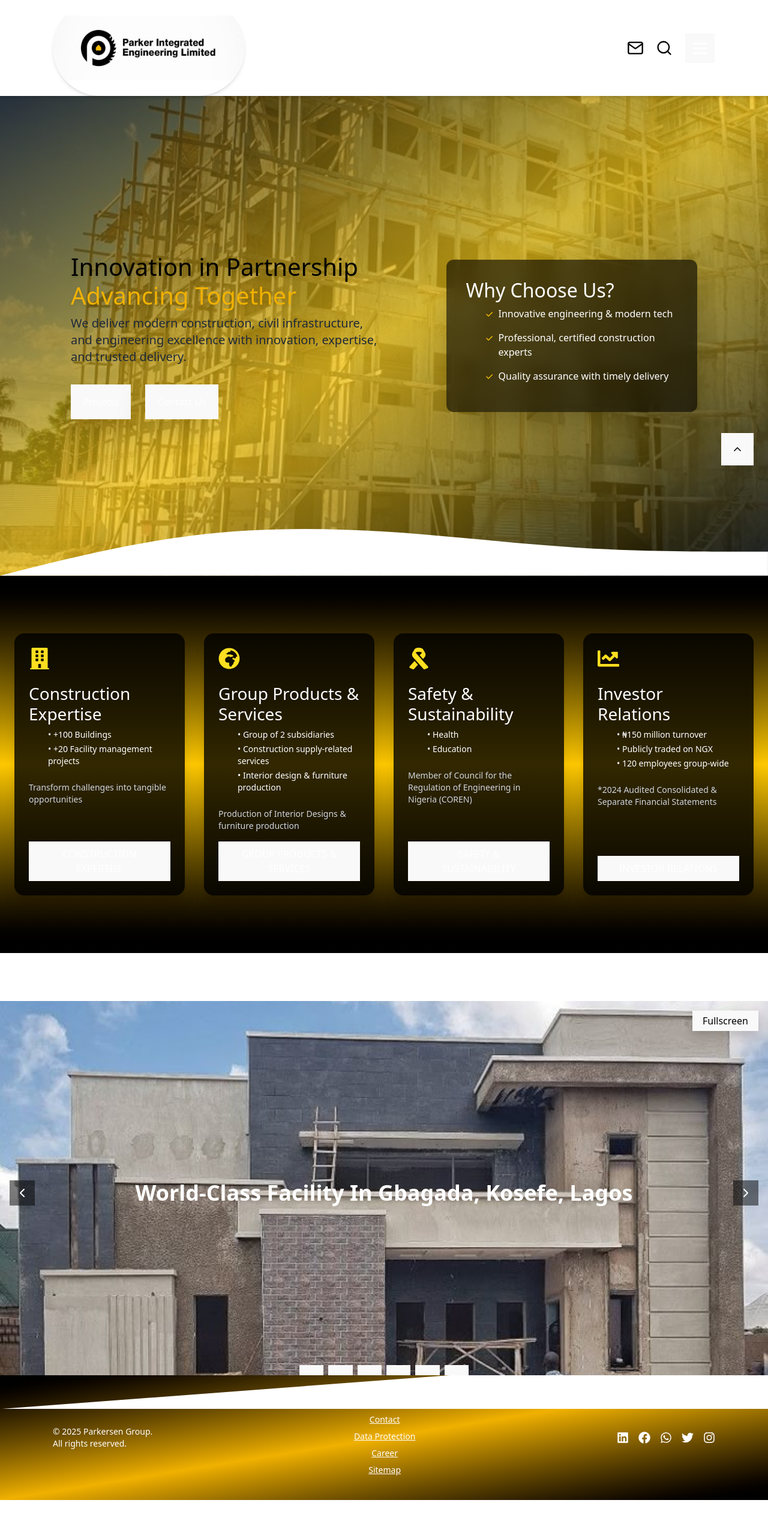
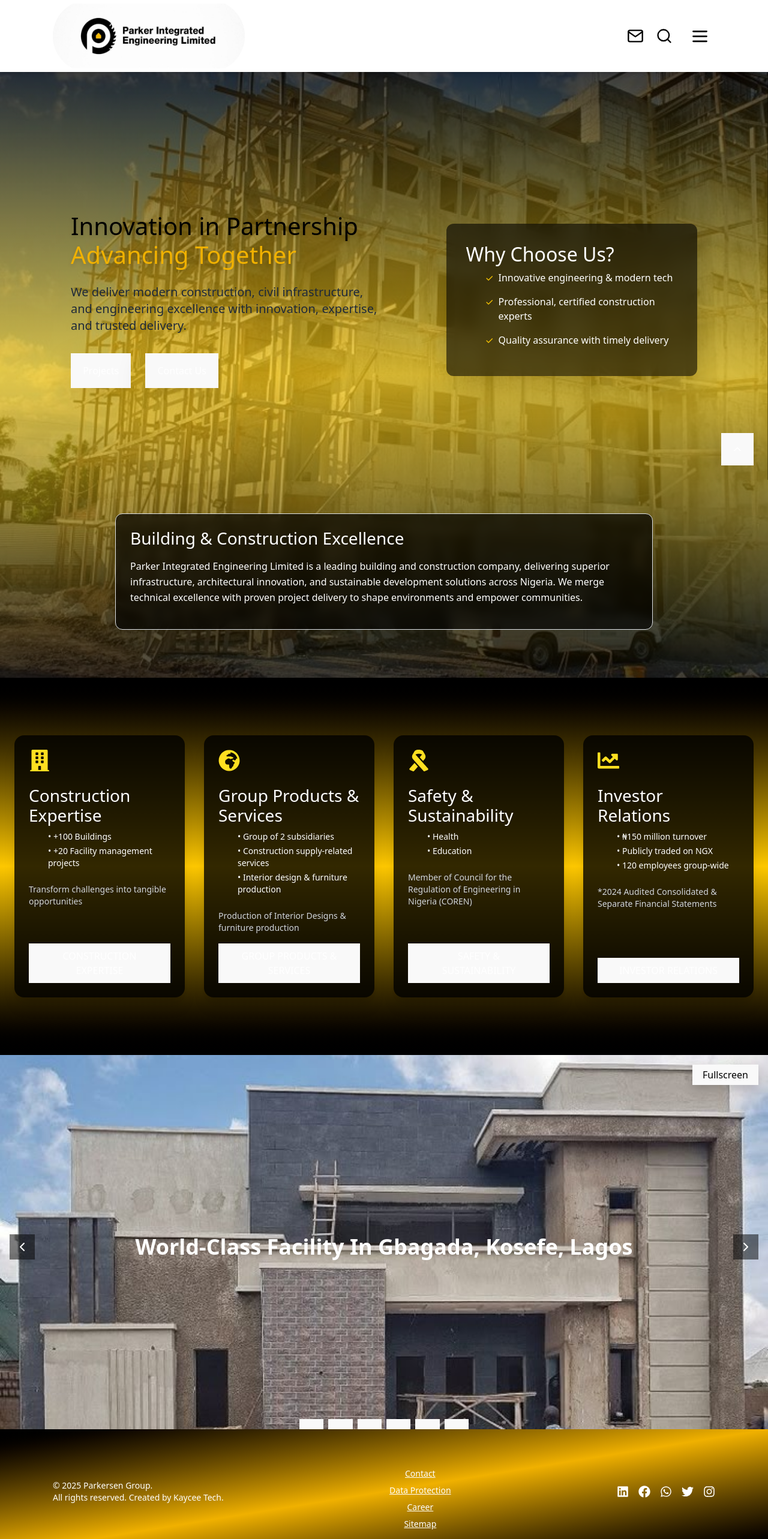
Before and after one commit to Kelechukwu500/Parkersen-Group, a React (Vite) app: page / in a window 1280 px wide. Shown: the top 2566 px of the page at 60% size. Before the commit the page ends 2501 px from the top, so only its background shows below. Built offline with nearby package versions, Linux system fonts and the light colour scheme.

Commit message:
deployment

```diff
--- a/package.json
+++ b/package.json
@@ -16,6 +16,7 @@
     "bootstrap": "^5.3.7",
     "emailjs-com": "^3.2.0",
     "framer-motion": "^12.19.1",
+    "fuse.js": "^7.1.0",
     "lucide-react": "^0.522.0",
     "react": "^19.1.0",
     "react-dom": "^19.1.0",
--- a/src/CardButtonPages/ConstructionExpertise.jsx
+++ b/src/CardButtonPages/ConstructionExpertise.jsx
@@ -58,7 +58,7 @@ const ConstructionExpertise = () => {
                   ref={imageRef}
                   src={item.image}
                   alt={item.title}
-                  className="w-full md:w-1/3 rounded-xl shadow-lg"
+                  className="w-full md:w-[400px] h-[300px] object-cover rounded-xl shadow-lg"
                   initial={{ opacity: 0, x: -50 }}
                   animate={isInView ? { opacity: 1, x: 0 } : {}}
                   transition={{ duration: 0.6, delay: 0.2 }}
@@ -96,7 +96,7 @@ const ConstructionExpertise = () => {
         {/* Contact Button */}
         <div className="mt-10 text-center">
           <Link to="/contact-us">
-            <button className="bg-yellow-400 hover:bg-yellow-500 text-white font-bold px-8 py-3 rounded-xl shadow-lg transition">
+            <button className="bg-black-500 hover:bg-yellow-500 text-white font-bold px-8 py-3 rounded-xl shadow-lg transition">
               Contact Us
             </button>
           </Link>
--- a/src/CardButtonPages/InvestorRelations.jsx
+++ b/src/CardButtonPages/InvestorRelations.jsx
@@ -140,7 +140,7 @@ const InvestorRelations = () => {
             to guide our operations with transparency and innovation.
           </p>
           <Link to="/board-of-directors">
-            <button className="mt-6 px-5 py-2 bg-yellow-500 text-white rounded shadow font-semibold">
+            <button className="mt-6 px-5 py-2 bg-black-500 text-white rounded shadow font-semibold">
               Board of Directors
             </button>
           </Link>
@@ -157,7 +157,7 @@ const InvestorRelations = () => {
             Solving Your Construction Needs with Innovation
           </p>
           <Link to="/contact-us">
-            <button className="px-6 py-3 bg-yellow-500 text-white font-semibold rounded-lg shadow-lg hover:bg-yellow-400 transition">
+            <button className="px-6 py-3 bg-black-500 text-white font-semibold rounded-lg shadow-lg hover:bg-yellow-400 transition">
               Contact Us
             </button>
           </Link>
--- a/src/CardButtonPages/Sustainability.jsx
+++ b/src/CardButtonPages/Sustainability.jsx
@@ -45,7 +45,7 @@ const Sustainability = () => {
               in our projects, planning, and partnerships.
             </p>
             <Link to="/policies/sustainability-report">
-              <button className="bg-yellow-400 text-white font-bold px-6 py-2 rounded-lg">
+              <button className="bg-black-500 text-white font-bold px-6 py-2 rounded-lg">
                 Sustainability Report 2023
               </button>
             </Link>
@@ -104,7 +104,7 @@ const Sustainability = () => {
               minimize risks while maintaining operational efficiency.
             </p>
             <Link to="/policies/hse-policy">
-              <button className="bg-yellow-400 text-white font-bold px-6 py-2 rounded-lg">
+              <button className="bg-black-500 text-white font-bold px-6 py-2 rounded-lg">
                 HSE Policy
               </button>
             </Link>
@@ -182,7 +182,7 @@ const Sustainability = () => {
         {/* Contact Us Button */}
         <div className="text-center mt-10">
           <Link to="/contact-us">
-            <button className="bg-yellow-400 hover:bg-yellow-500 text-white font-bold px-8 py-3 rounded-xl shadow-lg transition">
+            <button className="bg-black-500 hover:bg-yellow-500 text-white font-bold px-8 py-3 rounded-xl shadow-lg transition">
               Contact Us
             </button>
           </Link>
--- a/src/Components/Footer.jsx
+++ b/src/Components/Footer.jsx
@@ -16,14 +16,6 @@ const Footer = () => {
 
   return (
     <footer className="w-screen relative -mt-4 text-white overflow-hidden">
-      {/* Interception line (diagonal white cut) */}
-      <div
-        className="absolute -top-10 left-0 w-full h-24 bg-white z-10"
-        style={{
-          clipPath: "polygon(0 100%, 100% 0%, 100% 100%, 0% 100%)",
-        }}
-      ></div>
-
       {/* Background gradient */}
       <div className="absolute top-0 left-0 w-full h-full z-0 bg-gradient-to-br from-black via-yellow-500 to-black"></div>
 
@@ -33,7 +25,7 @@ const Footer = () => {
           {/* Left: Copyright */}
           <div className="text-sm">
             © {new Date().getFullYear()} Parkersen Group. <br />
-            All rights reserved.
+            All rights reserved. Created by Kaycee Tech.
           </div>
 
           {/* Center: Page Links (pushed down) */}
@@ -100,7 +92,7 @@ const Footer = () => {
         {/* Back to Top Button */}
         <button
           onClick={scrollToTop}
-          className="fixed bottom-6 right-6 bg-yellow-500 hover:bg-yellow-600 text-black p-3 rounded-full shadow-lg transition duration-300"
+          className="fixed bottom-6 right-6 bg-black-500 hover:bg-yellow-600 text-white p-3 rounded-full shadow-lg transition duration-300"
           aria-label="Back to top"
         >
           <ChevronUp size={20} />
--- a/src/Components/Hero.jsx
+++ b/src/Components/Hero.jsx
@@ -4,10 +4,8 @@ import { motion, useInView } from "framer-motion";
 import { ChevronLeft, ChevronRight } from "lucide-react";
 import image from "../assets/Background.jpg";
 
-// Lazy load HeroFeatures for code splitting
 const HeroFeatures = lazy(() => import("./HeroFeatures"));
 
-// Carousel Images
 import img1 from "../assets/Background15.jpg";
 import img2 from "../assets/Background24.jpg";
 import img3 from "../assets/Background20.jpg";
@@ -20,7 +18,9 @@ const Hero = () => {
   const [currentImage, setCurrentImage] = useState(0);
   const [isFullscreen, setIsFullscreen] = useState(false);
   const carouselRef = useRef(null);
+  const cardRef = useRef(null);
   const carouselInView = useInView(carouselRef, { once: true });
+  const cardInView = useInView(cardRef, { once: true });
 
   const carouselImages = [
     {
@@ -76,15 +76,14 @@ const Hero = () => {
 
   return (
     <>
-      <section className="relative text-white mt-[160px] h-screen overflow-hidden">
+      {/* ✅ WRAPPER WITH GRADIENT BACKGROUND AND BACKGROUND IMAGE */}
       <div
-          className="absolute inset-0"
+        className="relative text-white mt-[120px] pb-20 overflow-hidden"
         style={{
-            background:
-              "linear-gradient(to bottom right, #000000, #facc15, #000000)",
+          background: "linear-gradient(to bottom, #000000, #facc15, #000000)",
         }}
-        ></div>
-
+      >
+        {/* ✅ Background Image outside section so it covers entire wrapper */}
         <img
           src={image}
           alt="Background"
@@ -92,13 +91,15 @@ const Hero = () => {
           style={{ transform: `scale(${scale})`, zIndex: 0, opacity: 0.3 }}
         />
 
+        <section className="relative h-screen">
           <div className="container mx-auto px-5 py-16 md:py-24 relative z-10 h-full flex flex-col md:flex-row items-center justify-between">
-          <div className="w-full md:w-1/2">
+            {/* LEFT */}
+            <div className="w-full md:w-1/2 mt-[-40px]">
               <h1 className="text-4xl md:text-6xl font-extrabold leading-tight text-black drop-shadow-md">
                 Innovation in Partnership <br />
                 <span className="text-yellow-500">Advancing Together</span>
               </h1>
-            <p className="mt-6 text-lg md:text-xl text-gray-800 font-medium">
+              <p className="mt-4 text-lg md:text-xl text-gray-800 font-medium">
                 We deliver modern construction, civil infrastructure, and
                 engineering excellence with innovation, expertise, and trusted
                 delivery.
@@ -106,19 +107,20 @@ const Hero = () => {
 
               <div className="mt-8 flex flex-col sm:flex-row gap-4">
                 <Link to="/projects">
-                <button className="bg-white-500 hover:bg-white-600 text-white font-semibold px-6 py-3 rounded-lg shadow-lg">
+                  <button className="bg-black-500 hover:bg-white-600 text-white font-semibold px-6 py-3 rounded-lg shadow-lg">
                     Projects
                   </button>
                 </Link>
                 <Link to="/contact-us">
-                <button className="border border-white text-white hover:bg-white hover:text-white font-semibold px-6 py-3 rounded-lg shadow-lg">
+                  <button className="bg-black-500 hover:bg-white-600 text-white font-semibold px-6 py-3 rounded-lg shadow-lg">
                     Contact Us
                   </button>
                 </Link>
               </div>
             </div>
 
-          <div className="w-full md:w-2/5 mt-12 md:mt-0">
+            {/* RIGHT */}
+            <div className="w-full md:w-2/5 mt-[-50px] md:mt-[-40px]">
               <div className="bg-black/60 backdrop-blur-md text-white rounded-xl p-8 shadow-2xl">
                 <h2 className="text-2xl font-semibold mb-6 text-yellow-400">
                   Why Choose Us?
@@ -129,8 +131,8 @@ const Hero = () => {
                     engineering & modern tech
                   </li>
                   <li className="flex items-start">
-                  <span className="text-yellow-400 mr-2">✓</span> Professional,
-                  certified construction experts
+                    <span className="text-yellow-400 mr-2">✓</span>{" "}
+                    Professional, certified construction experts
                   </li>
                   <li className="flex items-start">
                     <span className="text-yellow-400 mr-2">✓</span> Quality
@@ -140,22 +142,32 @@ const Hero = () => {
               </div>
             </div>
           </div>
-
-        <div className="absolute bottom-0 left-0 right-0">
-          <svg
-            viewBox="0 0 1440 120"
-            fill="none"
-            xmlns="http://www.w3.org/2000/svg"
-          >
-            <path
-              d="M0 120L60 105C120 90 240 60 360 45C480 30 600 30 720 37.5C840 45 960 60 1080 67.5C1200 75 1320 75 1380 75L1440 75V120H1380C1320 120 1200 120 1080 120C960 120 840 120 720 120C600 120 480 120 360 120C240 120 120 120 60 120H0Z"
-              fill="#ffffff"
-            />
-          </svg>
-        </div>
         </section>
 
-      {/* Suspense wrapper for lazy HeroFeatures */}
+        {/* ✅ Motion Card Included in same wrapper as background image */}
+        <motion.div
+          ref={cardRef}
+          initial={{ opacity: 0, y: 50 }}
+          animate={cardInView ? { opacity: 1, y: 0 } : {}}
+          transition={{ duration: 0.8, ease: "easeOut" }}
+          className="w-full px-4 -mt-10 md:-mt-16 z-10 relative"
+        >
+          <div className="max-w-4xl mx-auto bg-black/70 text-white p-6 rounded-xl shadow-2xl backdrop-blur-sm border border-yellow-400">
+            <h3 className="text-2xl font-semibold text-yellow-400 mb-3">
+              Building & Construction Excellence
+            </h3>
+            <p className="text-sm md:text-base leading-relaxed">
+              Parker Integrated Engineering Limited is a leading building and
+              construction company, delivering superior infrastructure,
+              architectural innovation, and sustainable development solutions
+              across Nigeria. We merge technical excellence with proven project
+              delivery to shape environments and empower communities.
+            </p>
+          </div>
+        </motion.div>
+      </div>
+
+      {/* HERO FEATURES */}
       <Suspense
         fallback={
           <div className="text-white text-center py-8">Loading Features...</div>
@@ -164,10 +176,10 @@ const Hero = () => {
         <HeroFeatures />
       </Suspense>
 
+      {/* CAROUSEL */}
       <section
-        className={`w-screen overflow-hidden mt-20 ${
-          isFullscreen ? "fixed inset-0 z-50 bg-black" : ""
-        }`}
+        className={`className="w-full h-full object-cover transition-opacity duration-700"
+ ${isFullscreen ? "fixed inset-0 z-50 bg-black" : ""}`}
       >
         <motion.div
           ref={carouselRef}
@@ -183,7 +195,6 @@ const Hero = () => {
               className="w-full h-[80vh] object-cover transition-opacity duration-700"
             />
 
-            {/* Centered Animated Caption */}
             <motion.div
               key={currentImage}
               initial={{ opacity: 0, y: 30 }}
--- a/src/Components/Navbar.jsx
+++ b/src/Components/Navbar.jsx
@@ -21,13 +21,13 @@ const Navbar = () => {
     <>
       <nav className="bg-white shadow-md fixed top-0 w-full z-50">
         <div className="max-w-6xl mx-auto px-4">
-          <div className="flex justify-between items-center h-40">
+          <div className="flex justify-between items-center h-30">
             {/* Logo */}
             <div className="flex items-center space-x-2">
               <img
                 src={image}
                 alt="Logo"
-                className="h-40 w-80 object-contain rounded-full shadow-md"
+                className="h-30 w-80 object-contain rounded-full "
               />
             </div>
 
@@ -49,7 +49,7 @@ const Navbar = () => {
 
               <button
                 onClick={toggleMenu}
-                className="text-white border border-white p-2 rounded-md"
+                className="text-black bg-white border border-white p-2 rounded-md"
               >
                 {isOpen ? <X size={33} /> : <Menu size={33} />}
               </button>
@@ -59,7 +59,7 @@ const Navbar = () => {
 
         {/* Sliding Menu */}
         <div
-          className={`fixed top-[160px] right-0 h-[calc(100%-160px)] w-1/4 bg-black z-40 transform transition-transform duration-300 ease-in-out ${
+          className={`fixed top-[120px] right-0 h-[calc(100%-120px)] w-1/3 bg-black z-40 transform transition-transform duration-300 ease-in-out ${
             isOpen ? "translate-x-0" : "translate-x-full"
           }`}
         >
--- a/src/SubPages/Resources.jsx
+++ b/src/SubPages/Resources.jsx
@@ -35,7 +35,7 @@ const ResourceCard = ({ title, desc, index }) => {
       </div>
       <Link
         to={getRoutePath(title)}
-        className="mt-auto w-fit px-4 py-2 border border-black text-black rounded hover:bg-black hover:text-white transition duration-300"
+        className="mt-auto w-fit px-4 py-2 border border-black text-black rounded hover:bg-white hover:text-white transition duration-300"
       >
         View Details
       </Link>
```
Also changed, not shown: src/CardButtonPages/GroupProductsServices.jsx (+12 -4 lines), src/Components/HeroFeatures.jsx (+8 -6 lines), src/Components/SearchBar.jsx (+65 -5 lines), src/FooterPages/Career.jsx (+63 -2 lines), 1 other file (tests, documents, lock files or other folders). Lines whose indentation alone changed are shown as unchanged.
